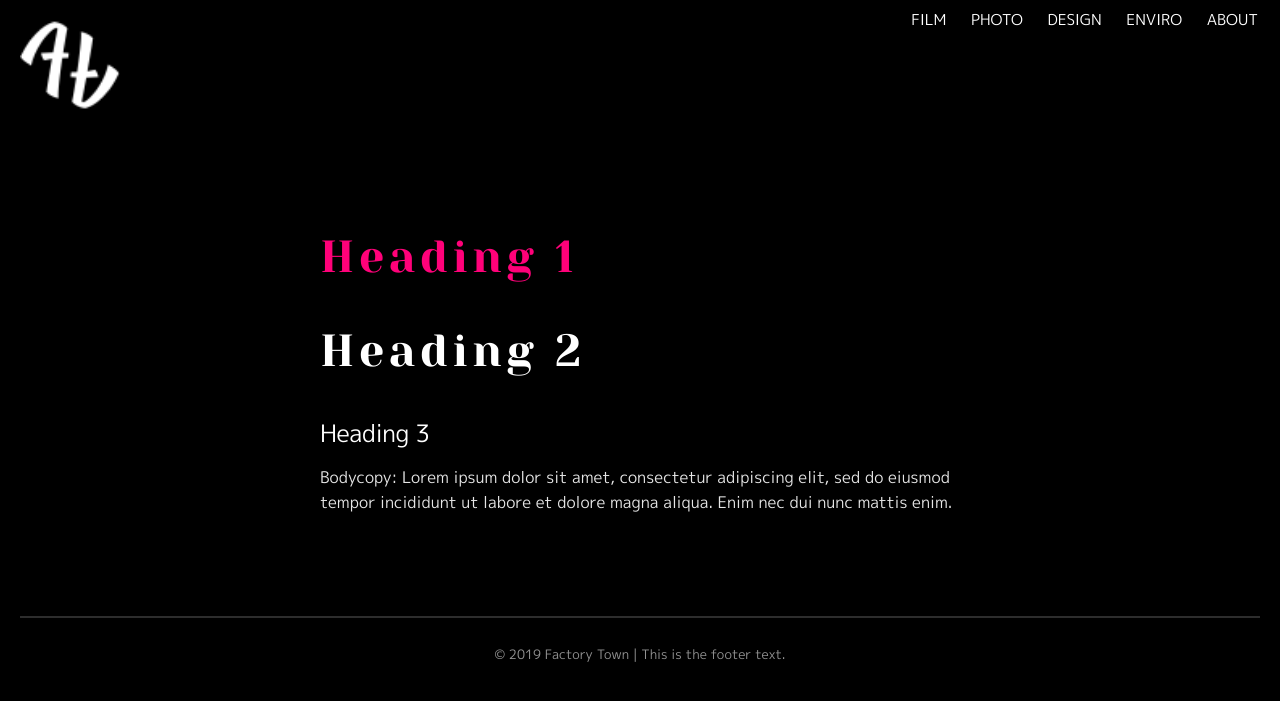
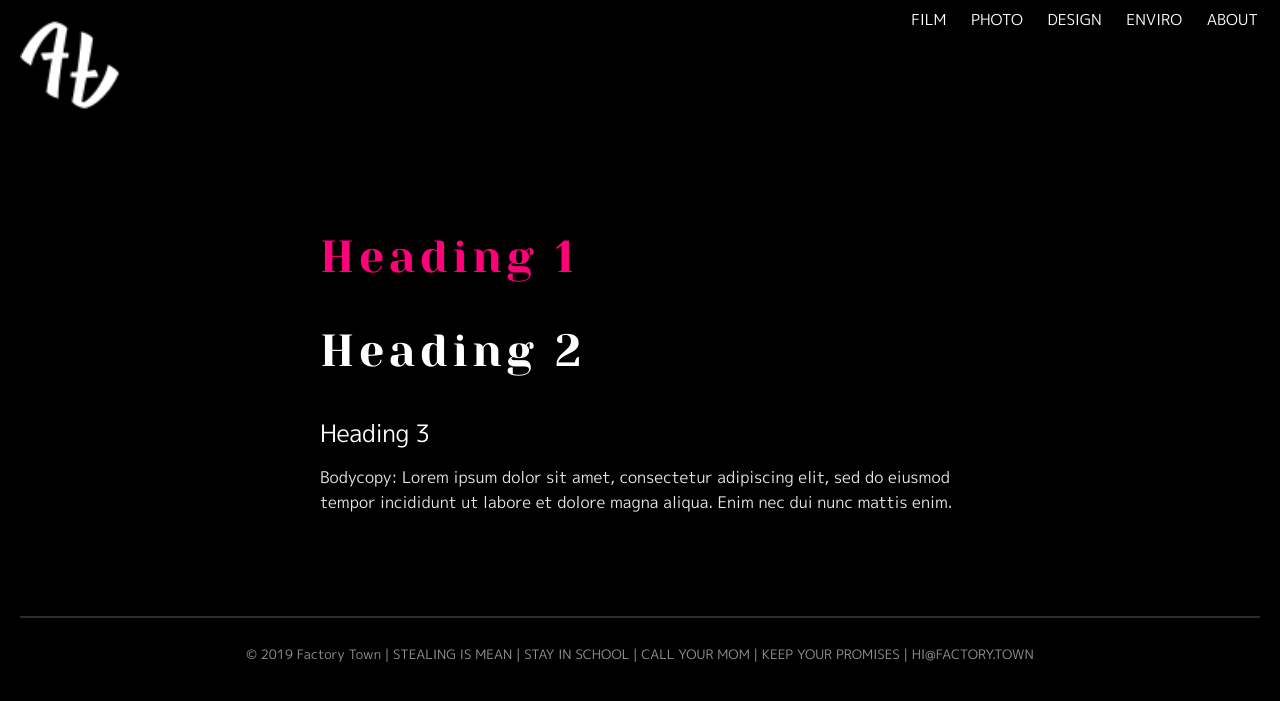
Before and after one commit to factorytown/factorytown.github.io, a Jekyll site: the page built from _pages/typography-sample.markdown, in a window 1280 px wide. Shown: the top 701 px of the page. Built offline with Jekyll 4.4.1, drawn with Linux system fonts in a browser that asks for light colours; nearby versions of some CDN libraries.

Commit message:
Updated Config

```diff
--- a/_config.yml
+++ b/_config.yml
@@ -39,7 +39,8 @@ defaults:
     Sub-Title:
     Featured-Image:
 site: Factory Town
-footer: This is the footer text.
+footer: "STEALING IS MEAN  |  STAY IN SCHOOL  |  CALL YOUR MOM  |  KEEP YOUR PROMISES
+  \n |  HI@FACTORY.TOWN"
 site-intro-text: "WE TELL POWERFUL\n</br>\nIMAGINATIVE STORIES\n</br>\nIN THE UNIVERSAL\n</br>\nLANGUAGE
   OF VISUAL\n</br>\nART.  WE BELIEVE THAT\n</br> \nSTORIES ARE THE  \n</br>\nMOST
   IMPORTANT   \n</br>\nCURRENCY WE HAVE. \n</br>\nWE KNOW YOU HAVE \n</br>\nSOMETHING
```
